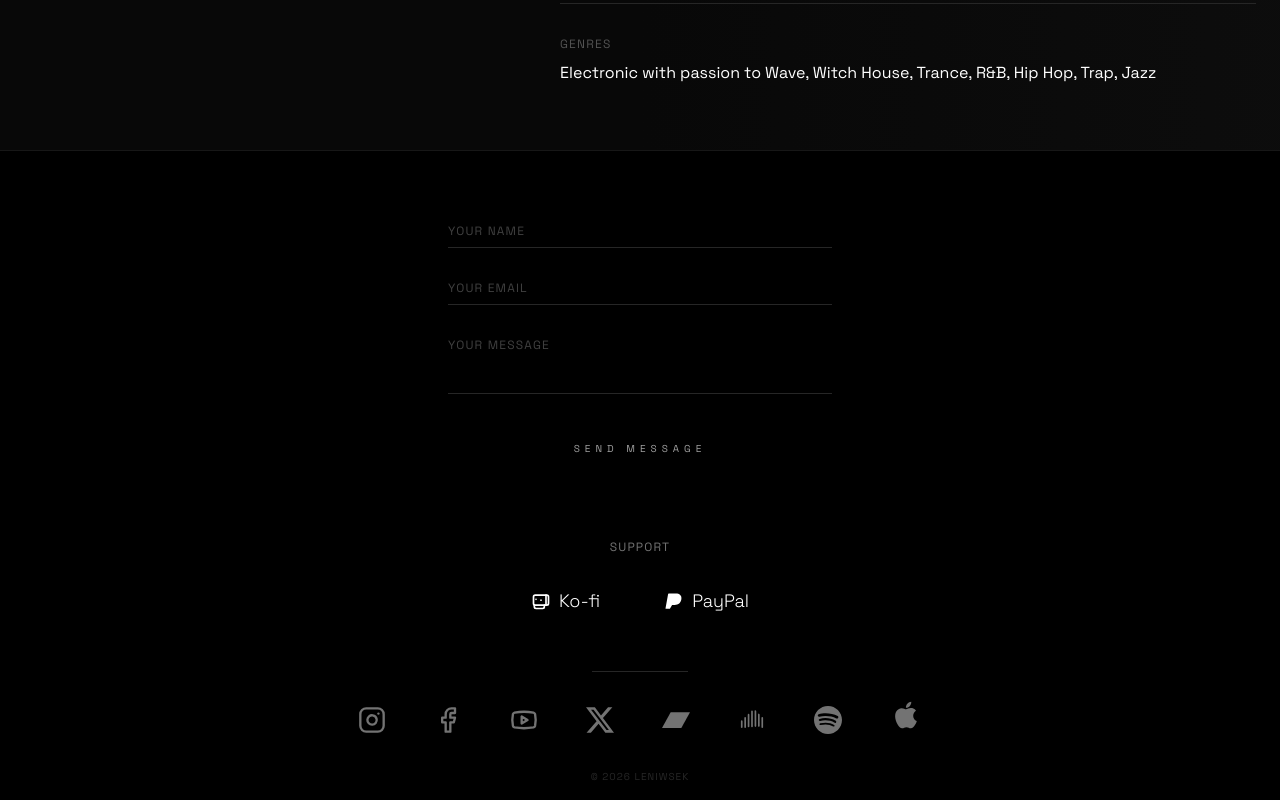
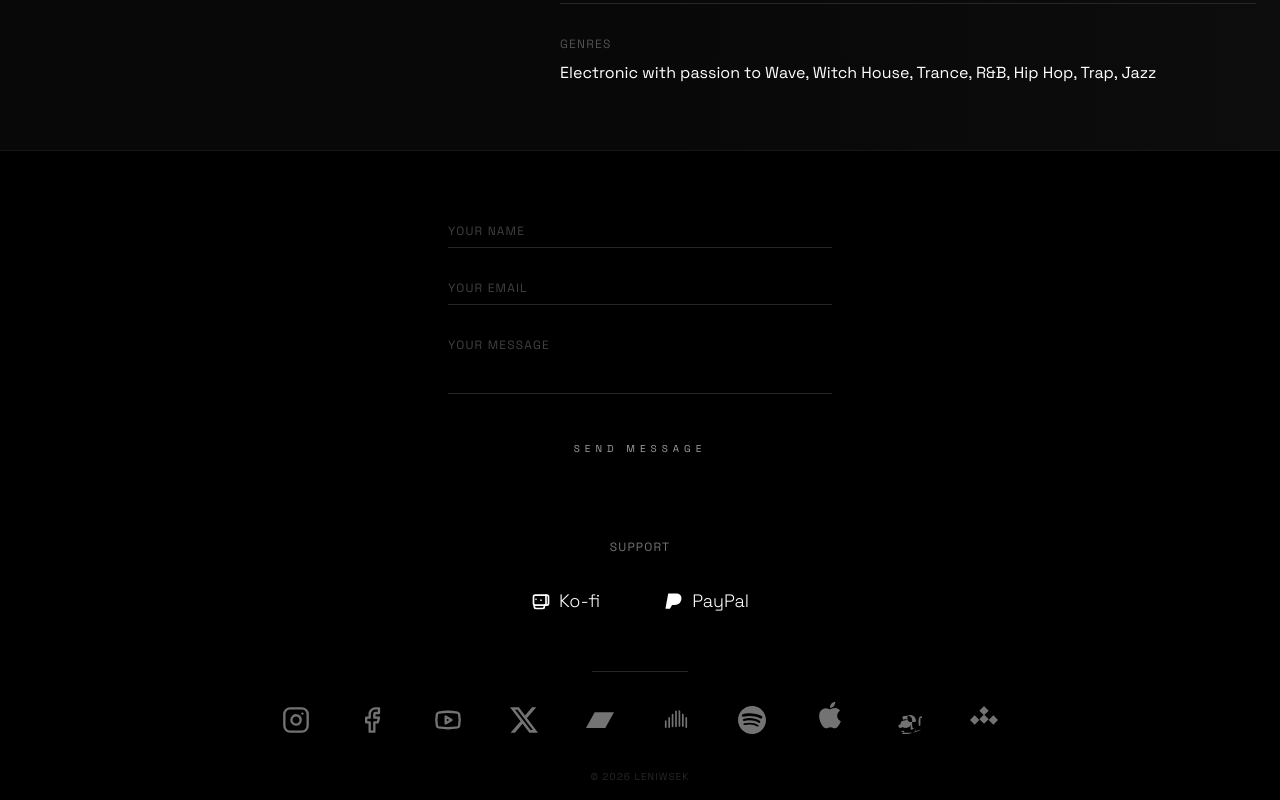
Before and after one commit to Valkyranna/LENIWSEK, a Next.js app: page / in a window 1280 px wide. Shown: the part 3244-4044 px from the top of the page. Built offline with nearby package versions, Linux system fonts and the light colour scheme.

Commit message:
Add Amazon and Tidal social links to footer

```diff
--- a/components/Contact.tsx
+++ b/components/Contact.tsx
@@ -93,6 +93,34 @@ const KofiIcon = ({ size = 24, className = "" }: { size?: number | string, class
         <path d="M16 17v2a2 2 0 0 1-2 2H6a2 2 0 0 1-2-2v-2" />
         <path d="M18 5v12" />
         <path d="M6 10h.01" />
+    </svg>
+);
+
+// Amazon Icon
+const AmazonIcon = ({ size = 24, className = "" }: { size?: number | string, className?: string }) => (
+    <svg
+        width={size}
+        height={size}
+        viewBox="0 0 24 24"
+        fill="currentColor"
+        xmlns="http://www.w3.org/2000/svg"
+        className={className}
+    >
+        <path d="M15.012 13.518c.026.155.155.155.33.155h3.047c.181 0 .285-.155.337-.363.052-.259.052-.466.052-1.036 0-3.37-3.655-4.407-3.655-4.407S11.455 7.042 11.455 10.41c0 2.257 1.452 3.868 3.557 3.108zm-9.332 5.34c-1.218 0-1.892-.622-1.892-1.633 0-1.088.751-1.685 2.15-1.685 1.14 0 2.046.285 2.046.285s-.026 1.452-.052 1.633c-.026.233-.285.492-.518.544a4.34 4.34 0 0 1-1.734.855zm8.136-2.177c0 .648-.389 1.115-.907 1.425a4.896 4.896 0 0 1-2.903.623 4.636 4.636 0 0 1-3.238-.855 3.02 3.02 0 0 1-1.166-2.515c0-1.685.959-2.592 2.747-2.903l1.841-.337c1.399-.234 1.451-.57.181-.7-.803-.078-1.581.052-2.385.285-.181.052-.337-.052-.363-.259l-.493-2.126c-.026-.181.052-.337.259-.388a10.6 10.6 0 0 1 3.524-.493c1.789 0 3.033.441 3.759 1.27.7.804.855 1.633.855 2.955l.026 3.033v1.14c0 1.996 1.348 2.307 1.348 2.307.181.052.233.182.026.337-1.14.778-2.333.778-2.333.778-.207 0-.31-.155-.31-.389V16.68zm9.539 3.448c-4.251 3.059-11.846 3.655-16.719 1.84l-.44-.207c-.156-.078-.156-.259.052-.311.596-.13 1.814-.311 2.358-.337.207-.026.311.13.259.285-.31.855-1.555 1.84-1.996 2.15l-.233.156c-.155.104-.207.129 0 .155 3.163.519 8.165.182 11.225-1.918.493-.337.985-.726.855-1.426-.104-.57-.674-.648-.674-.648-.182-.026-.337.13-.182.259.855.778.855 1.244.311 1.607zM24 10.229c0-1.01-.259-1.348-.751-1.348-.156 0-.311.026-.519.078C21.455 9.348 21.04 10.592 21.04 13.57c0 2.2.337 3.654.778 3.654.466 0 .803-.492.803-1.088v-5.907z" />
+    </svg>
+);
+
+// Tidal Icon
+const TidalIcon = ({ size = 24, className = "" }: { size?: number | string, className?: string }) => (
+    <svg
+        width={size}
+        height={size}
+        viewBox="0 0 24 24"
+        fill="currentColor"
+        xmlns="http://www.w3.org/2000/svg"
+        className={className}
+    >
+        <path d="M12.012 7.248L8.008 11.252l4.004 4.004 4.004-4.004-4.004-4.004zm0-7.248L8.008 4.004l4.004 4.004 4.004-4.004L12.012 0zm-8.008 8.008L0 12.012l4.004 4.004 4.004-4.004L4.004 8.008zm16.016 0l-4.004 4.004 4.004 4.004 4.004-4.004-4.004-4.004z" />
     </svg>
 );
 
@@ -234,7 +262,9 @@ const Contact: React.FC = () => {
                             { icon: BandcampIcon, href: "https://leniwsek.bandcamp.com", label: "Bandcamp" },
                             { icon: SoundCloudIcon, href: "https://soundcloud.com/leniwsek", label: "SoundCloud" },
                             { icon: SpotifyIcon, href: "https://open.spotify.com/artist/3CZcBvEHgbcm347Jxii9Pn", label: "Spotify" },
-                            { icon: AppleIcon, href: "https://music.apple.com/us/artist/leniwsek/1858297709", label: "Apple Music", size: 32 }
+                            { icon: AppleIcon, href: "https://music.apple.com/us/artist/leniwsek/1858297709", label: "Apple Music", size: 32 },
+                            { icon: AmazonIcon, href: "https://music.amazon.com/artists/B0G4XP2TXG/leniwsek", label: "Amazon" },
+                            { icon: TidalIcon, href: "https://tidal.com/artist/70717901", label: "Tidal" }
                         ].map((social, idx) => (
                             <a
                                 key={idx}
```
